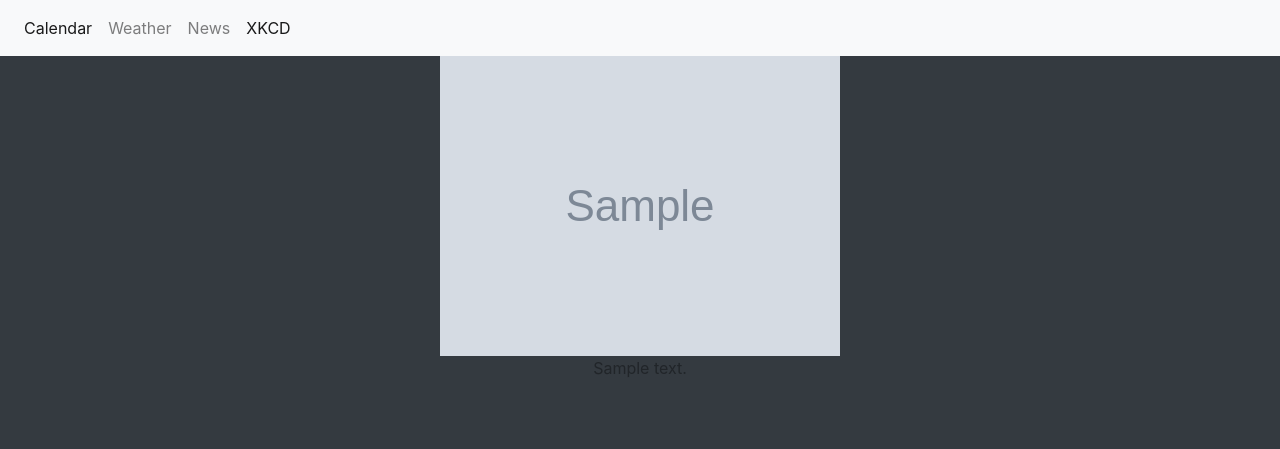
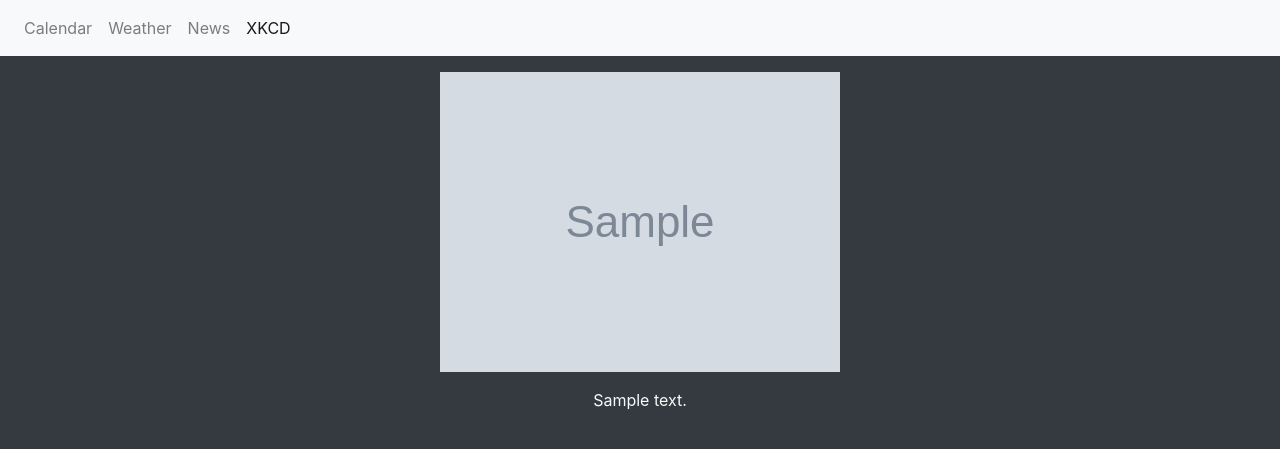
Before and after one commit to wilsonmcdade/kindhub, a Flask app: template templates/xkcd.html in a window 1280 px wide. Shown: the top 449 px of the page. Run offline with Flask 2, Linux system fonts and the light colour scheme; the template is opened without the code that fills it: most values are stand-ins (such as "Sample title", 1, 10 or a date in 2020); grey boxes marked "Sample" are stand-in pictures; some libraries are stand-ins or nearby versions.

Commit message:
Fixed coloring

```diff
--- a/templates/xkcd.html
+++ b/templates/xkcd.html
@@ -8,7 +8,7 @@
     <nav class="navbar navbar-expand-sm bg-light navbar-light">
     <ul class="navbar-nav">
       <li class="nav-item">
-        <a class="nav-link active" href="calendar">Calendar</a>
+        <a class="nav-link" href="calendar">Calendar</a>
       </li>
       <li class="nav-item">
         <a class="nav-link" href="weather">Weather</a>
@@ -20,9 +20,10 @@
         <a class="nav-link active" href="xkcd">XKCD</a>
       </li>
       </nav>
-
+      <p></p>
       <img src="{{ img }}">
-      <p>{{ alt_text }}</p>
+      <p></p>
+      <p style="color:#F8F9FA">{{ alt_text }}</p>
 
           </center>
       </body>
```
